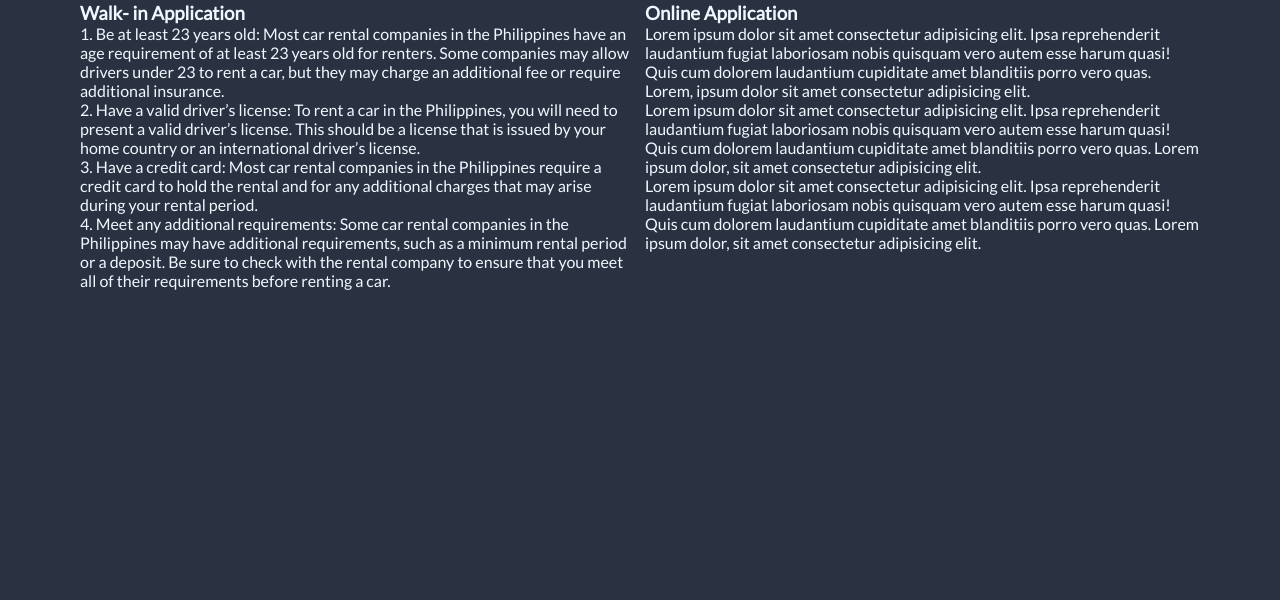
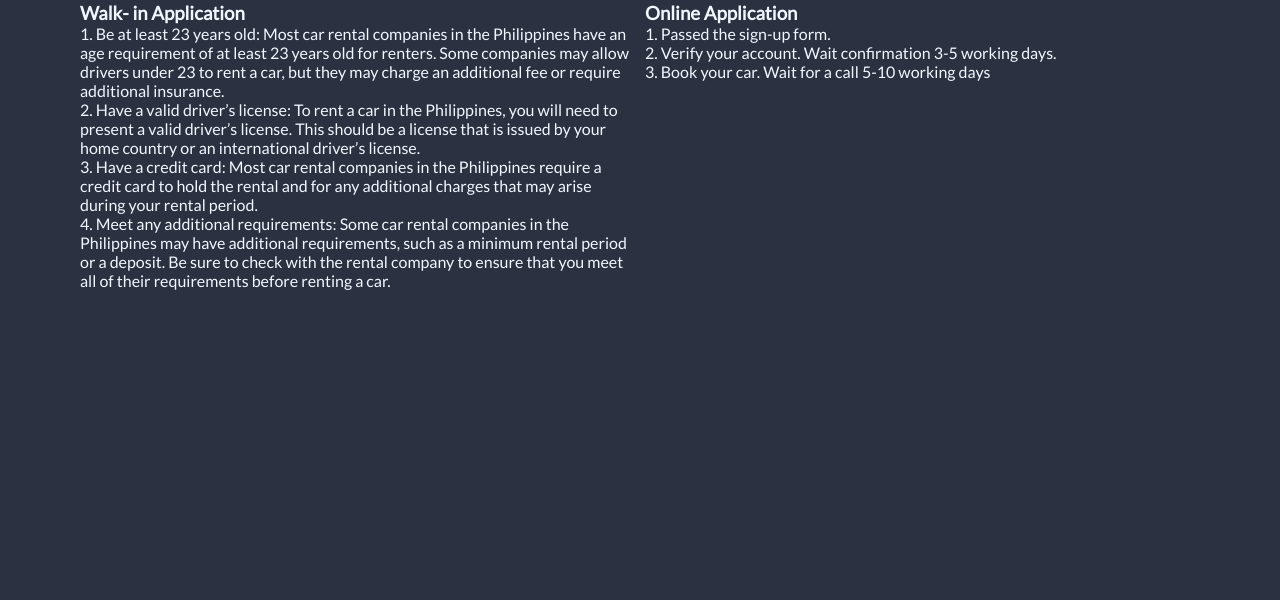
Before and after one commit to JaRoChuaskii/MP1, a plain HTML site: page requirements.html in a window 1280 px wide. Shown: the part 200-800 px from the top of the page. Drawn offline with nearby package versions, Linux system fonts and the light colour scheme.

Commit message:
Update requirements.html

```diff
--- a/requirements.html
+++ b/requirements.html
@@ -73,9 +73,9 @@
                     <div class="content">
                         <h3>Online Application</h3>
                         <ul>
-                            <li>Lorem ipsum dolor sit amet consectetur adipisicing elit. Ipsa reprehenderit laudantium fugiat laboriosam nobis quisquam vero autem esse harum quasi! Quis cum dolorem laudantium cupiditate amet blanditiis porro vero quas. Lorem, ipsum dolor sit amet consectetur adipisicing elit. </li>
-                            <li>Lorem ipsum dolor sit amet consectetur adipisicing elit. Ipsa reprehenderit laudantium fugiat laboriosam nobis quisquam vero autem esse harum quasi! Quis cum dolorem laudantium cupiditate amet blanditiis porro vero quas. Lorem ipsum dolor, sit amet consectetur adipisicing elit. </li>
-                            <li>Lorem ipsum dolor sit amet consectetur adipisicing elit. Ipsa reprehenderit laudantium fugiat laboriosam nobis quisquam vero autem esse harum quasi! Quis cum dolorem laudantium cupiditate amet blanditiis porro vero quas. Lorem ipsum dolor, sit amet consectetur adipisicing elit. </li>
+                            <li>1. Passed the sign-up form.</li>
+                            <li>2. Verify your account. Wait confirmation 3-5 working days.</li>
+                            <li>3. Book your car. Wait for a call 5-10 working days</li>
                         </ul>
                     </content>
                 </div>
```
